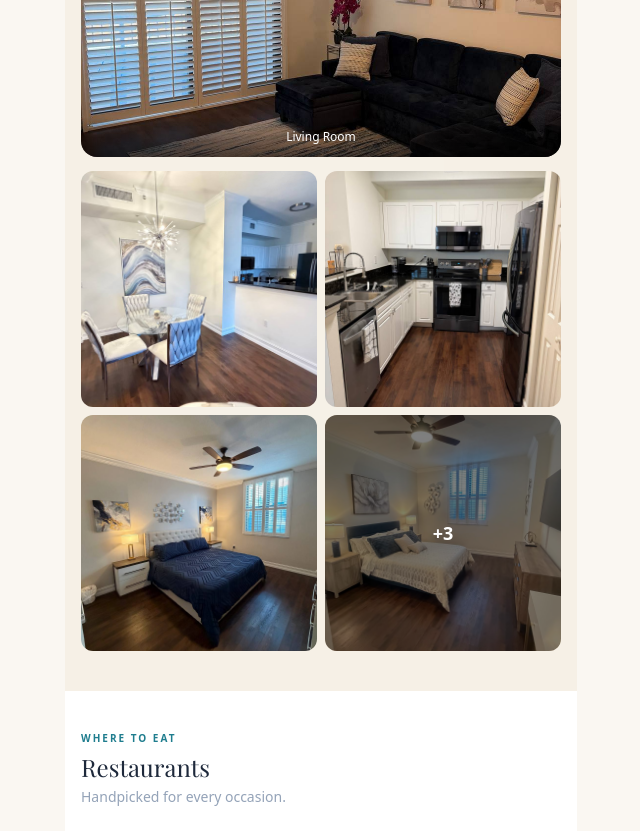
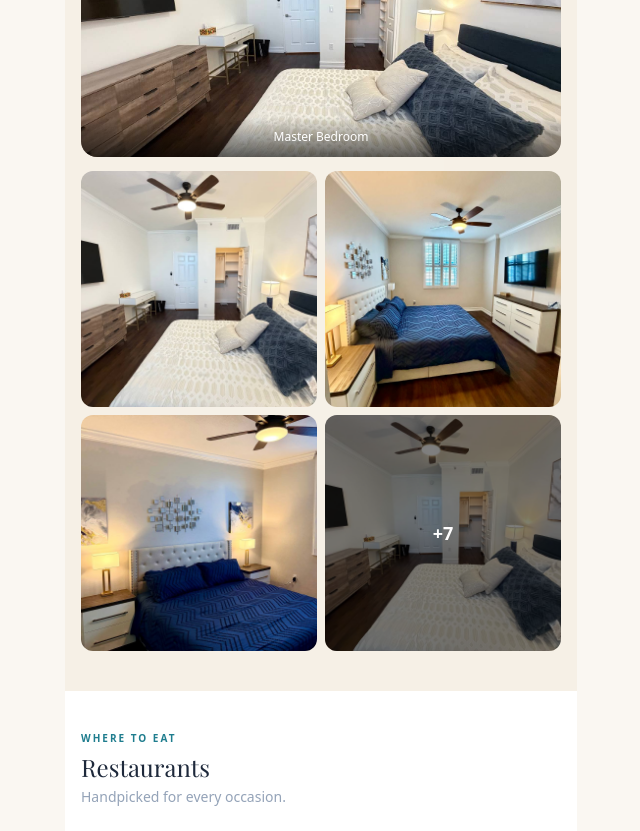
Before and after one commit to ZbienVC/palm-beach-guide, a Next.js app: page / in a window 1280 px wide. Shown: the part 1060-1891 px from the top of the page, without its empty margins (319-959 px from the left). Built offline with nearby package versions, Linux system fonts and the light colour scheme; a web font is replaced by a local one.

Commit message:
feat: replace photo gallery with all new real photos

```diff
--- a/data/guide.ts
+++ b/data/guide.ts
@@ -530,79 +530,29 @@ export const guide: GuideData = {
     //   Option B: Use any https:// URL (Airbnb listing photos, Google Drive, etc.)
     // The gallery handles both automatically.
     apartmentPhotos: [
-      {
-        src: "/images/living-room.jpg",
-        alt: "Spacious living room with floor-to-ceiling shuttered windows and sectional sofa",
-        caption: "Living Room",
-      },
-      {
-        src: "/images/dining.jpg",
-        alt: "Dining area with glass table and open kitchen beyond",
-        caption: "Dining Area",
-      },
-      {
-        src: "/images/kitchen.jpg",
-        alt: "Fully equipped kitchen with white cabinets and black granite countertops",
-        caption: "Kitchen",
-      },
-      {
-        src: "/images/bedroom-1.jpg",
-        alt: "Master bedroom with king bed and hardwood floors",
-        caption: "Master Bedroom",
-      },
-      {
-        src: "/images/bedroom-2.jpg",
-        alt: "Second bedroom with queen bed and wall-mounted TV",
-        caption: "Second Bedroom",
-      },
-      {
-        src: "/images/bathroom-1.jpg",
-        alt: "Clean modern bathroom with hexagon tile floor",
-        caption: "Primary Bathroom",
-      },
-      {
-        src: "/images/bathroom-2.jpg",
-        alt: "Stunning bathroom with floral wallpaper and marble countertop",
-        caption: "Second Bathroom",
-      },
-      {
-        src: "/images/laundry.jpg",
-        alt: "In-unit LG washer and dryer with shelving",
-        caption: "In-Unit Laundry",
-      },
+      { src: "/images/bedroom-master-1.jpg", alt: "Master bedroom with king bed", caption: "Master Bedroom" },
+      { src: "/images/bedroom-master-2.jpg", alt: "Master bedroom alternate angle", caption: "Master Bedroom" },
+      { src: "/images/bedroom-master-3.jpg", alt: "Master bedroom with sitting area", caption: "Master Bedroom" },
+      { src: "/images/bedroom-master-4.jpg", alt: "Master bedroom detail", caption: "Master Bedroom" },
+      { src: "/images/bedroom-guest-1.jpg", alt: "Guest bedroom with walk-in closet", caption: "Guest Bedroom" },
+      { src: "/images/bedroom-guest-2.jpg", alt: "Guest bedroom with comfortable queen bed", caption: "Guest Bedroom" },
+      { src: "/images/dining-area.jpg", alt: "Dining area with elegant table setting", caption: "Dining Area" },
+      { src: "/images/bathroom-master.jpg", alt: "Master bathroom with modern fixtures", caption: "Master Bathroom" },
+      { src: "/images/bathroom-guest-1.jpg", alt: "Guest bathroom with floral wallpaper and blue hex tile", caption: "Guest Bathroom" },
+      { src: "/images/bathroom-guest-2.jpg", alt: "Guest bathroom second angle", caption: "Guest Bathroom" },
+      { src: "/images/patio.jpg", alt: "Patio with city views at night", caption: "Patio & View" },
+      { src: "/images/laundry.jpg", alt: "In-unit washer and dryer", caption: "In-Unit Laundry" },
     ],
     // ── Area / Palm Beach Photos ──────────────────────────────────────────────
         areaPhotos: [
-      {
-        src: "/images/area-building.jpg",
-        alt: "The building and surrounding neighborhood with palm trees",
-        caption: "The Building & Neighborhood",
-      },
-      {
-        src: "/images/area-downtown.jpg",
-        alt: "Downtown West Palm Beach fountain plaza at sunset",
-        caption: "Downtown West Palm Beach",
-      },
-      {
-        src: "/images/area-clematis.jpg",
-        alt: "Clematis Street lit up at night with restaurants and palm trees",
-        caption: "Clematis Street",
-      },
-      {
-        src: "/images/area-cityplace-night.jpg",
-        alt: "CityPlace at night with illuminated clock tower and fountain",
-        caption: "CityPlace at Night",
-      },
-      {
-        src: "/images/area-rosemary.jpg",
-        alt: "Rosemary Square with palm trees and colorful lights at night",
-        caption: "Rosemary Square",
-      },
-      {
-        src: "/images/area-nightlife.jpg",
-        alt: "Downtown nightlife strip with colorful neon-lit buildings",
-        caption: "Downtown Nightlife",
-      },
+      { src: "/images/area-building.jpg", alt: "The building exterior", caption: "Your Building" },
+      { src: "/images/area-aerial.jpg", alt: "Aerial view of West Palm Beach showing Kravis Center and downtown", caption: "West Palm Beach" },
+      { src: "/images/area-kravis.jpg", alt: "Kravis Center for the Performing Arts", caption: "Kravis Center - Next Door" },
+      { src: "/images/community-pool.jpg", alt: "Community pool", caption: "Community Pool" },
+      { src: "/images/community-hottub.jpg", alt: "Community hot tub", caption: "Hot Tub" },
+      { src: "/images/community-gym.jpg", alt: "Fully equipped community gym", caption: "Community Gym" },
+      { src: "/images/area-rosemary.jpg", alt: "Rosemary Square with palm trees and colorful lights at night", caption: "Rosemary Square" },
+      { src: "/images/area-cityplace-night.jpg", alt: "CityPlace at night with illuminated clock tower", caption: "CityPlace at Night" },
     ],
   },
   houseInfo: {
```
